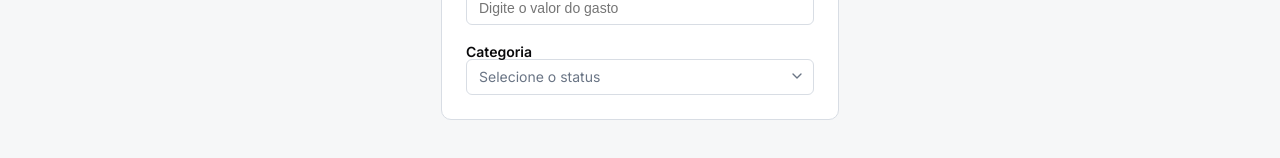
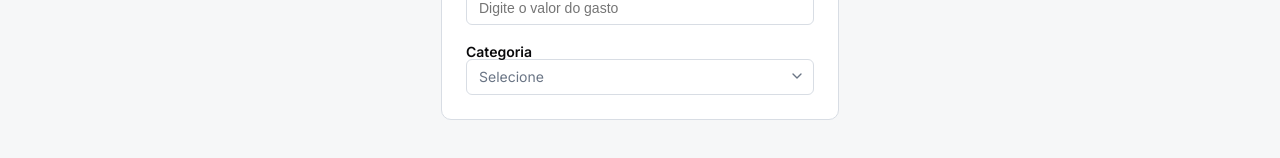
Before and after one commit to bagrielz/frontend-fincofre, an Angular app: page /adicionar-gasto in a window 1280 px wide. Shown: the part 548-706 px from the top of the page. Built offline with nearby package versions, Linux system fonts and the light colour scheme.

Commit message:
feat: adds the logic selected pill and view in select input

```diff
--- a/src/app/features/form/components/select/select.component.html
+++ b/src/app/features/form/components/select/select.component.html
@@ -4,7 +4,11 @@
     <input type="checkbox" id="options-view-button" />
 
     <div id="select-button">
-      <div id="selected-value">Selecione o status</div>
+      <div id="selected-value">
+        @if (selectedPill()) {
+        <app-pill [props]="selectedPill()!" />
+        } @else { Selecione }
+      </div>
 
       <div id="chevrons">
         <img id="chevron-down" src="icons/chevron-down.svg" alt="" />
@@ -21,6 +25,7 @@
         name="status"
         [value]="pill.type"
         [attr.data-label]="pill.text"
+        (click)="selectPill(pill)"
       />
       <app-pill [props]="pill" />
       <svg
--- a/src/app/features/form/components/select/select.component.ts
+++ b/src/app/features/form/components/select/select.component.ts
@@ -1,4 +1,4 @@
-import { Component } from '@angular/core';
+import { Component, signal } from '@angular/core';
 import { PillComponent } from '../../../../components/pill/pill.component';
 import { PillConfig } from '../../../../shared/models/pill-config.interface';
 import { PillStatus } from '../../../../core/pill-status.config';
@@ -11,4 +11,10 @@ import { PillStatus } from '../../../../core/pill-status.config';
 })
 export class SelectComponent {
   pillList: PillConfig[] = PillStatus;
+
+  selectedPill = signal<PillConfig | null>(null);
+
+  selectPill(pill: PillConfig) {
+    this.selectedPill.set(pill);
+  }
 }
```
